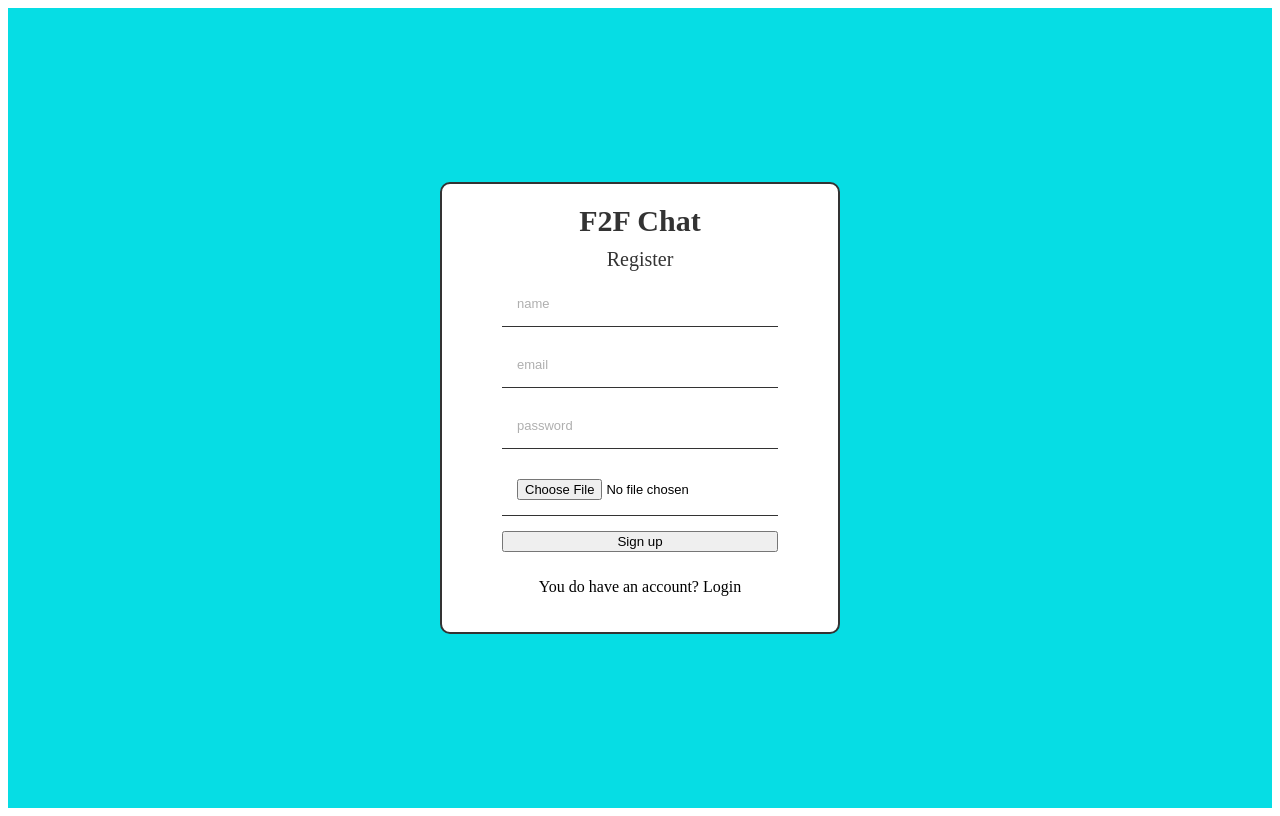
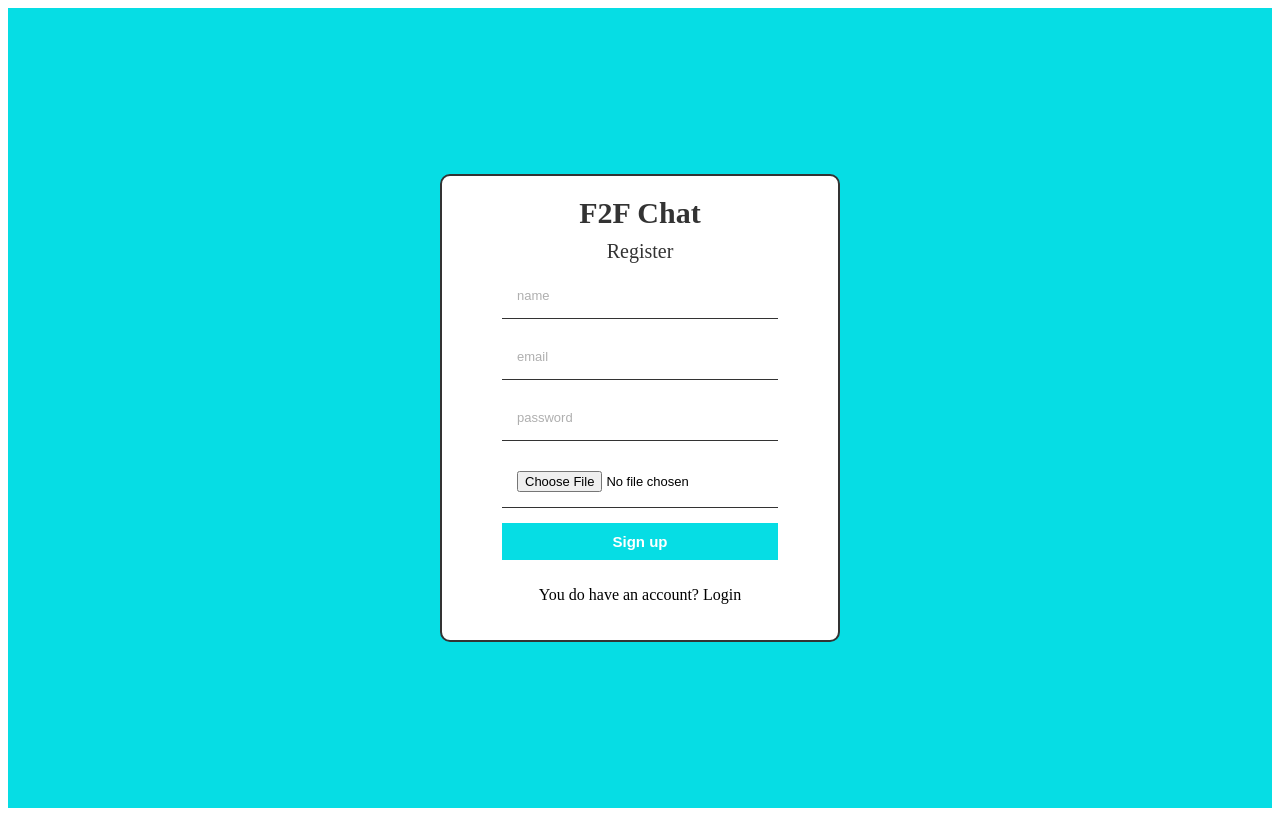
Before and after one commit to RosenGeorgievvv/React-blog-system, a React (Vite) app: page / in a window 1280 px wide. Built offline with nearby package versions, Linux system fonts and the light colour scheme.

Commit message:
Update styles.scss

```diff
--- a/src/styles.scss
+++ b/src/styles.scss
@@ -38,9 +38,16 @@
                 &::placeholder{
                     color: rgb(175,175,175)
                 }
-
             }
-
+         button{
+            background-color: rgb(6, 221, 228);
+            color: white;
+            font-weight: bold;
+            border: none;
+            cursor: pointer;
+            padding: 10px;
+            font-size: 15px;
+         }
         }
     }
 }
```
